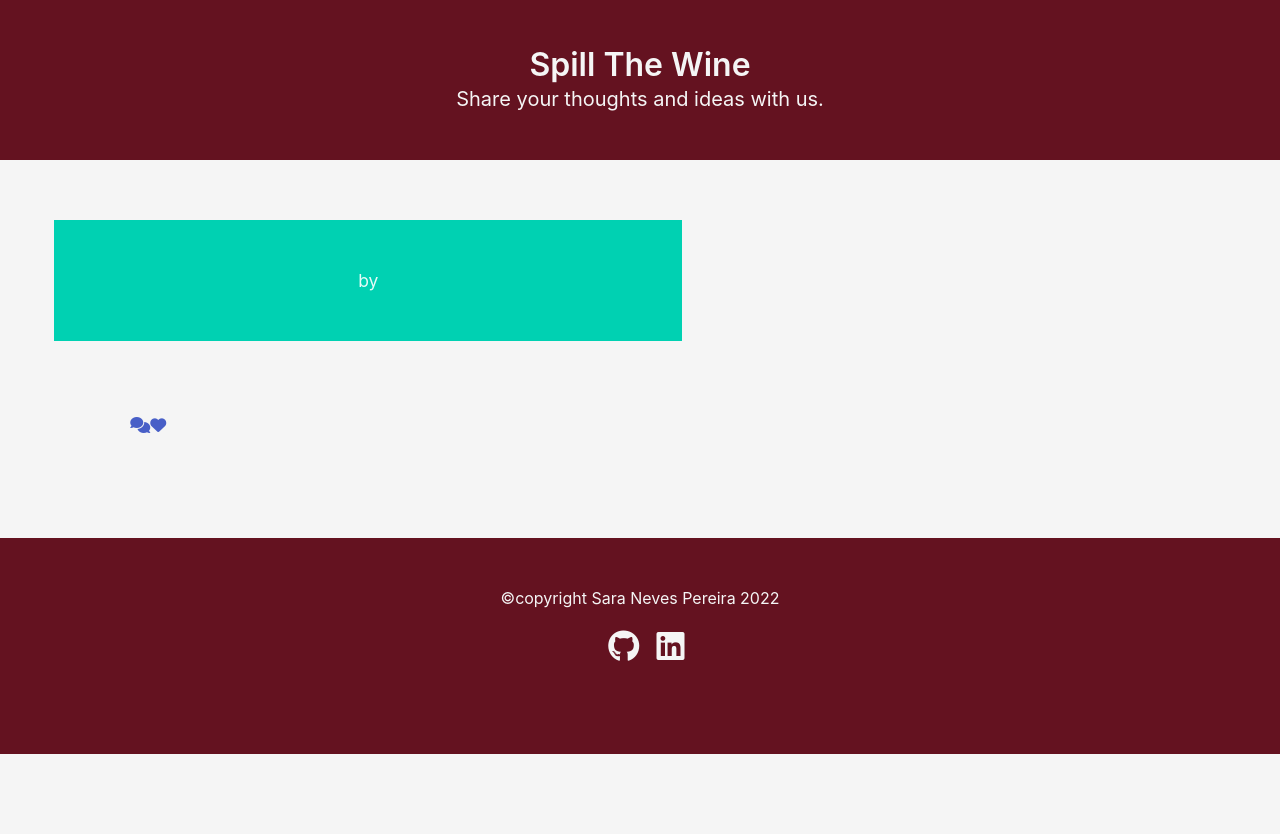
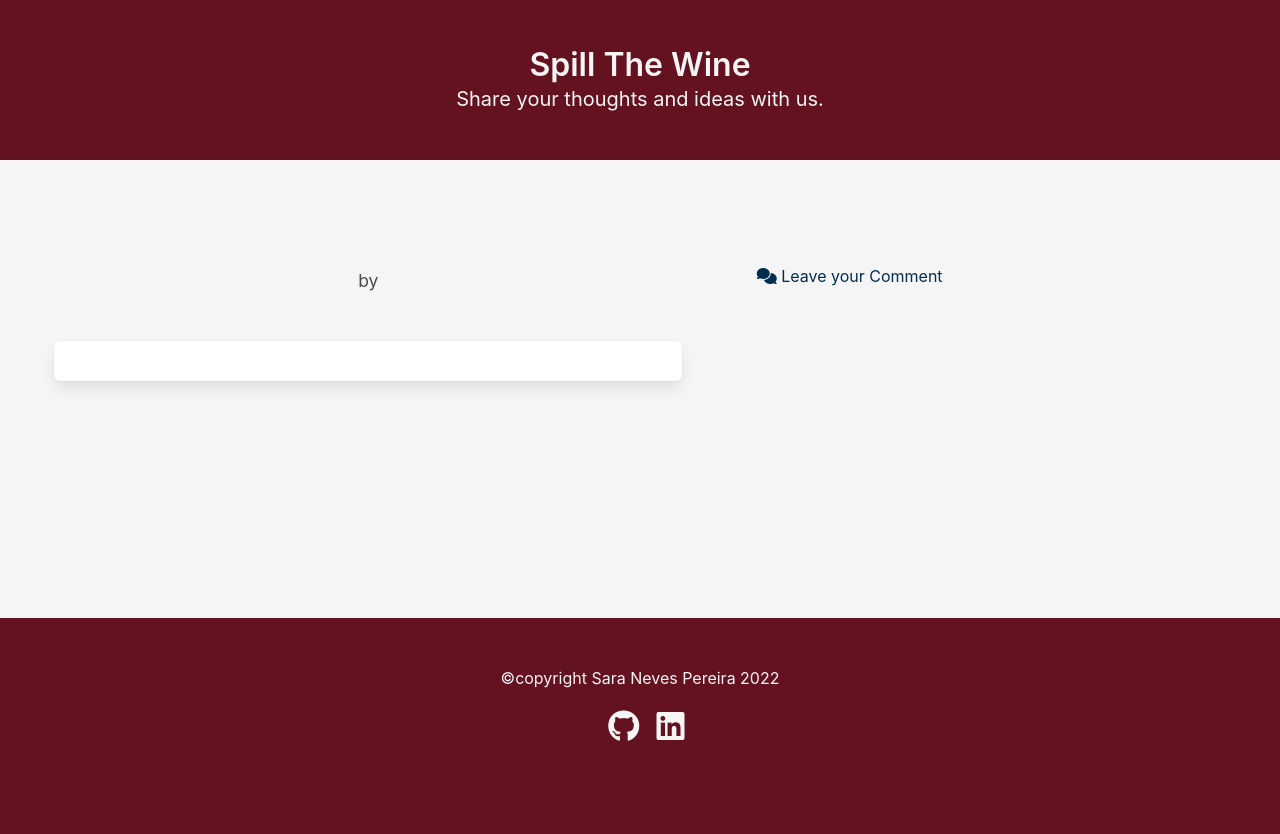
Before and after one commit to SaraNP-33/spillTheWine, a Node project: template views/onePost.handlebars in a window 1280 px wide. Shown: the part 153-987 px from the top of the page. Before the commit the page ends 907 px from the top, so only its background shows below. Run offline with Node 20 templates, Linux system fonts and the light colour scheme; the template is opened without the code that fills it, so the values that code supplies are empty; some libraries are stand-ins or nearby versions.

Commit message:
css the comment section

```diff
--- a/public/css/style.css
+++ b/public/css/style.css
@@ -97,8 +97,17 @@ body{
     opacity: 0;
 }
 #hideBox{
+    background-color: #E58E02;
 position: relative;
 margin-left:36vw;
 margin-bottom: 2vh;
 
 }
+#commentIcon{
+    margin-left: 3vw;
+    color: #002e4f;
+}
+.comments{
+    position: relative;
+    margin-top: 4vh;
+}
--- a/public/js/comment.js
+++ b/public/js/comment.js
@@ -3,12 +3,15 @@ const opinionBtn =document.querySelector("#opinionBtn")
 const commentIcon= document.querySelector("#commentIcon")
 const opinionBox= document.querySelector("#opinionBox")
 const hideBox = document.querySelector("#hideBox")
+const comments= document.querySelector(".comments")
 
 const toggleCommentSection= ()=>{
   opinionBox.classList.replace("invisible", "visible")
+  comments.classList.add("invisible")
 }
 const hideCommentSection=()=>{
   opinionBox.classList.replace("visible","invisible")
+  comments.classList.replace("invisible", "visible")
 }
 
 const createComment= async (event)=>{
--- a/views/onePost.handlebars
+++ b/views/onePost.handlebars
@@ -2,7 +2,7 @@
 
   <div class="columns is-centered mt-6">
   <div class="column is-6">
-  <section class="hero is-primary">
+  <section class="hero">
   <div class="hero-body">
     <p data-id={{post.id}} id="postTitle"class="title has-text-centered">
       {{post.title}}
@@ -12,32 +12,19 @@
     </p>
   </div>
 </section>
-<section class="section">
-  <h2 class="subtitle">
-   {{post.body}}
-  </h2>
-  <nav class="level is-mobile ">
-        <div class="level-right">
-          <a class="level-item has-text-centered" aria-label="reply">
-            <span class="icon is-small">
-              <a id="commentIcon" href="#">
-              <i class="fa-solid fa-comments" aria-hidden="true"></i>
-              </a>
-            </span>
-          </a>
-          <a class="level-item" aria-label="like">
-            <span class="icon is-small">
-              <i class="fas fa-heart" aria-hidden="true"></i>
-            </span>
-          </a>
-        </div>
-      </nav>
-</section>
-
+<div class="box">
+  <p> {{post.body}}</p>
+</div>
 </div>
 
 {{!-- where the comments start --}}
 <div class="column is-5">
+  <div class="column comments">
+    <a id="commentIcon" href="#">
+    <i class="fa-solid fa-comments" aria-hidden="true"></i>
+    Leave your Comment
+     </a>
+</div>
 <div id="opinionBox" class="box invisible ">
    <button id="hideBox"class="delete is-medium"></button>
   <article class="media">
@@ -67,19 +54,5 @@
 </div>
 </div>
 
+
 <script src="/js/comment.js"></script>
-
-
-
-
-
-
-{{!-- <article class="message">
-  <div class="message-header">
-    <p>{{post.title}}</p>
-    <button class="delete" aria-label="delete"></button>
-  </div>
-  <div class="message-body">
-      {{post.body}}
-  </div>
-</article> --}}
```
